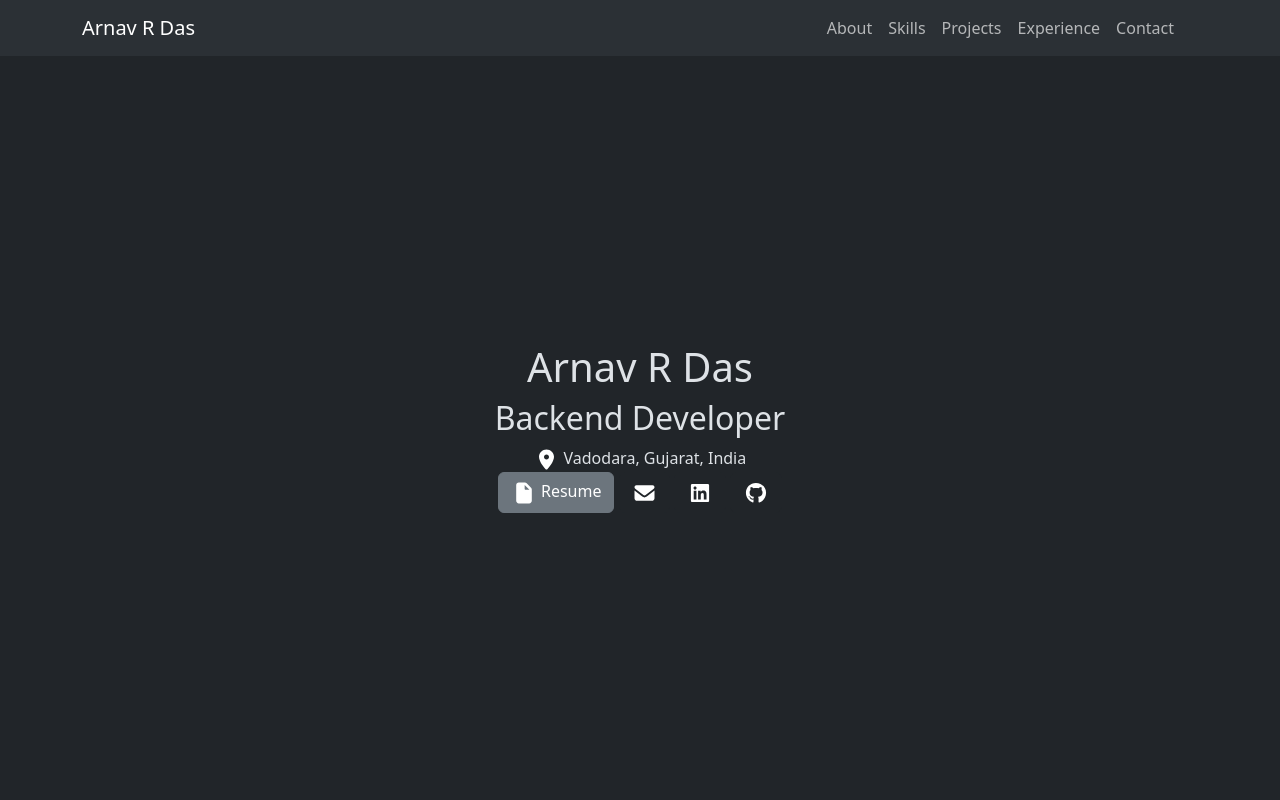
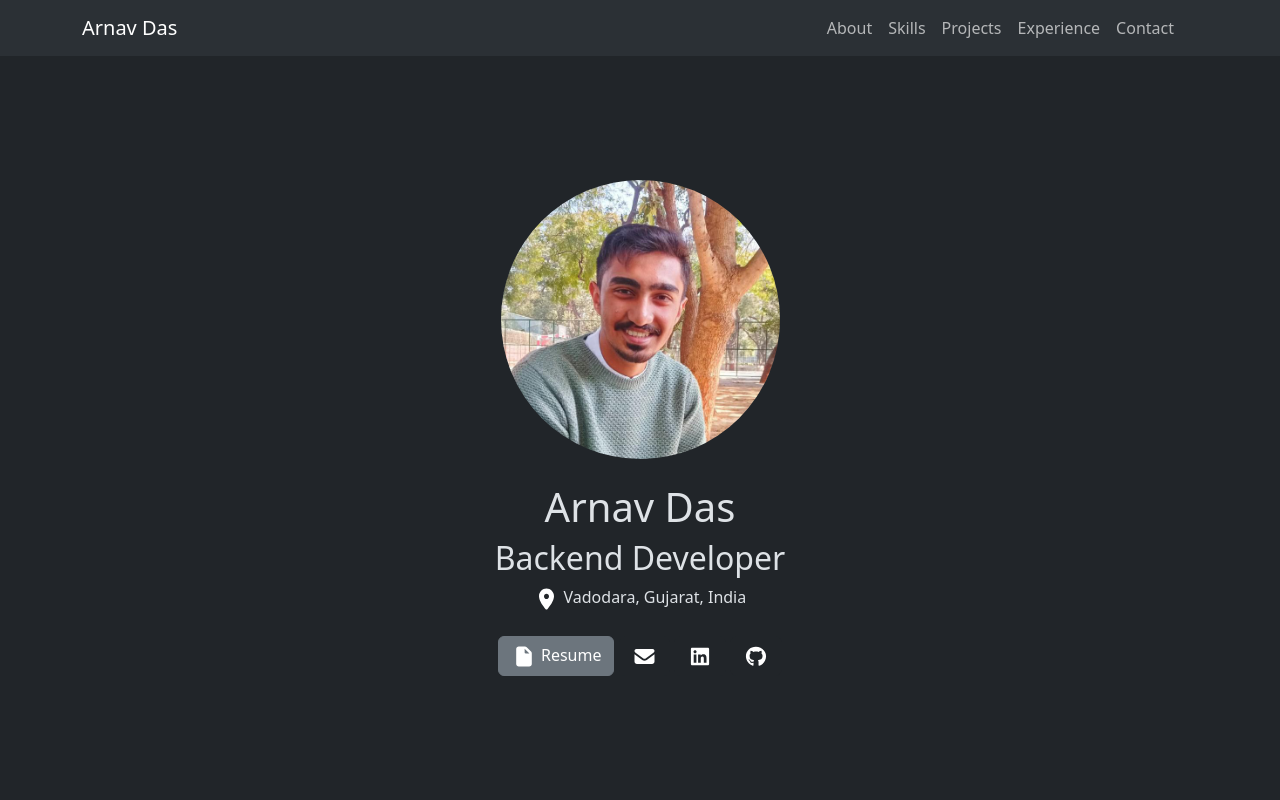
Before and after one commit to Arnav-R-Das/arnavdas.in, a plain HTML site: page index.html in a window 1280 px wide. Shown: the top 800 px of the page. Drawn offline with nearby package versions, Linux system fonts and the light colour scheme.

Commit message:
feat: add my pic in hero section

```diff
--- a/index.html
+++ b/index.html
@@ -12,7 +12,7 @@
     <body data-bs-theme="dark">
         <nav class="navbar navbar-expand-md bg-body-tertiary fixed-top">
             <div class="container-md">
-                <a class="navbar-brand" href="#">Arnav R Das</a>
+                <a class="navbar-brand" href="#">Arnav Das</a>
                 <button class="navbar-toggler" type="button" data-bs-toggle="offcanvas" data-bs-target="#offcanvasNavbar" aria-controls="offcanvasNavbar" aria-label="Toggle navigation">
                     <span class="navbar-toggler-icon"></span>
                 </button>
@@ -35,16 +35,18 @@
         </nav>
         <main class="container" data-bs-theme="dark">
             <section id="hero">
-                <h1>Arnav R Das</h1>
+                <img id="hero-pic" src="./images/Arnav_Das.jpg"> <br>
+                <h1>Arnav Das</h1>
                 <h2>Backend Developer</h2>
                 <div>
-                    <img src="images/icons/location.svg"> Vadodara, Gujarat, India
+                    <img class="icon" src="images/icons/location.svg"> Vadodara, Gujarat, India
                 </div>
                 <div>
-                    <button class="btn btn-secondary" onclick="alert('Clicked on Resume')">                     <img src="images/icons/cv.svg">       Resume   </button>
-                    <a class="btn btn-dark" target="_blank" href="mailto:arnavrdas@gmail.com">             <img src="images/icons/email.svg">    </a>
-                    <a class="btn btn-dark" target="_blank" href="https://www.linkedin.com/in/arnavrdas/"> <img src="images/icons/linkedin.svg"> </a>
-                    <a class="btn btn-dark" target="_blank" href="https://github.com/arnavrdas/">          <img src="images/icons/github.svg">   </a>
+                    <br>
+                    <button class="btn btn-secondary" onclick="alert('Clicked on Resume')">                <img class="icon" src="images/icons/cv.svg">       Resume </button>
+                    <a class="btn btn-dark" target="_blank" href="mailto:arnavrdas@gmail.com">             <img class="icon" src="images/icons/email.svg">    </a>
+                    <a class="btn btn-dark" target="_blank" href="https://www.linkedin.com/in/arnavrdas/"> <img class="icon" src="images/icons/linkedin.svg"> </a>
+                    <a class="btn btn-dark" target="_blank" href="https://github.com/arnavrdas/">          <img class="icon" src="images/icons/github.svg">   </a>
                 </div>
             </section>
             <section id="about">
--- a/style.css
+++ b/style.css
@@ -49,9 +49,14 @@ section {
   align-items: center;
 }
 
-img {
+#hero-pic {
+  width: 25%;
+  aspect-ratio: 1/1;
+  border-radius: 50%;
+}
+
+.icon {
   height: 1.6rem;
-  aspect-ratio: 1/1;
 }
 
 /******************************************************************************
```
